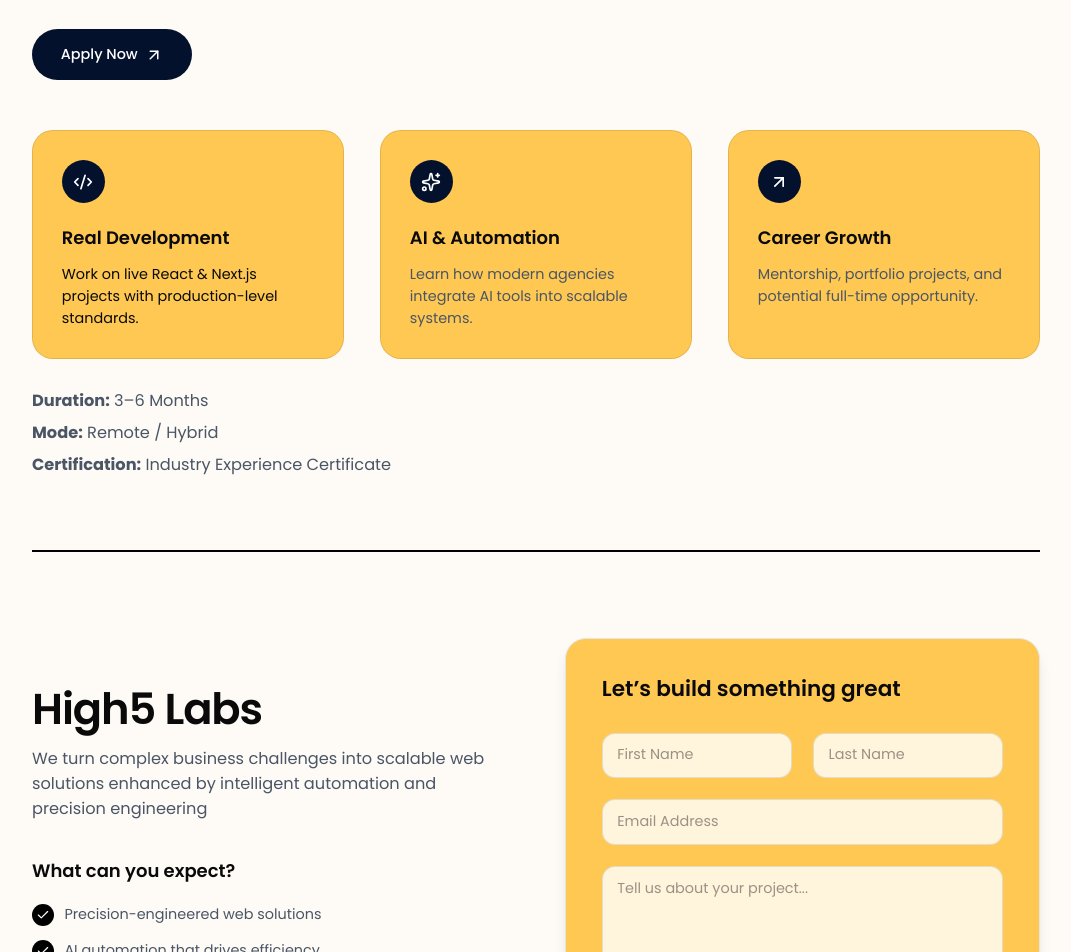
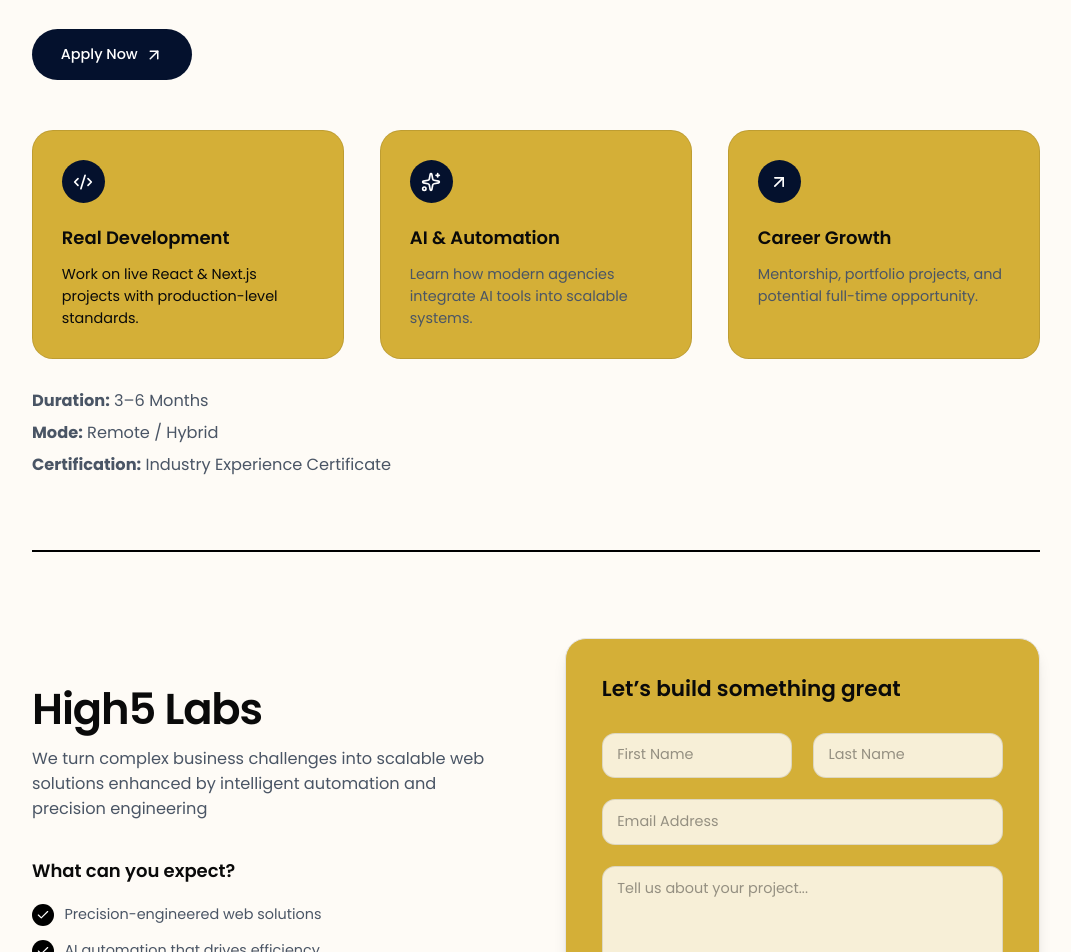
Before and after one commit to vincentdkafka/High5-Labs, a Next.js app: page / in a window 1280 px wide. Shown: the part 3940-4892 px from the top of the page, without its empty margins (104-1175 px from the left). Built offline with nearby package versions, Linux system fonts and the light colour scheme.

Commit message:
color changed

```diff
--- a/app/_components/HireUs.jsx
+++ b/app/_components/HireUs.jsx
@@ -55,7 +55,7 @@
             </div>
           </div>
 
-          <div className="bg-[#fec853] rounded-3xl shadow-lg p-8 lg:p-10 border">
+          <div className="bg-[#D4AF37] rounded-3xl shadow-lg p-8 lg:p-10 border">
             <h2 className="text-2xl font-semibold">
               Let’s build something great
             </h2>
--- a/app/_components/Internship.jsx
+++ b/app/_components/Internship.jsx
@@ -31,7 +31,7 @@
 
         {/* HIGHLIGHTS */}
         <div className="mt-14 grid grid-cols-1 lg:grid-cols-3 gap-10">
-          <div className="bg-[#fec853] p-8 rounded-3xl border border-black/10 hover:shadow-lg transition">
+          <div className="bg-[#D4AF37] p-8 rounded-3xl border border-black/10 hover:shadow-lg transition">
             <div className="w-12 h-12 flex items-center justify-center rounded-full bg-[#04112d] text-white mb-6">
               <Code2 size={20} />
             </div>
@@ -42,7 +42,7 @@
             </p>
           </div>
 
-          <div className="bg-[#fec853] p-8 rounded-3xl border border-black/10 hover:shadow-lg transition">
+          <div className="bg-[#D4AF37] p-8 rounded-3xl border border-black/10 hover:shadow-lg transition">
             <div className="w-12 h-12 flex items-center justify-center rounded-full bg-[#04112d] text-white mb-6">
               <Sparkles size={20} />
             </div>
@@ -53,7 +53,7 @@
             </p>
           </div>
 
-          <div className="bg-[#fec853] p-8 rounded-3xl border border-black/10 hover:shadow-lg transition">
+          <div className="bg-[#D4AF37] p-8 rounded-3xl border border-black/10 hover:shadow-lg transition">
             <div className="w-12 h-12 flex items-center justify-center rounded-full bg-[#04112d] text-white mb-6">
               <ArrowUpRight size={20} />
             </div>
```
